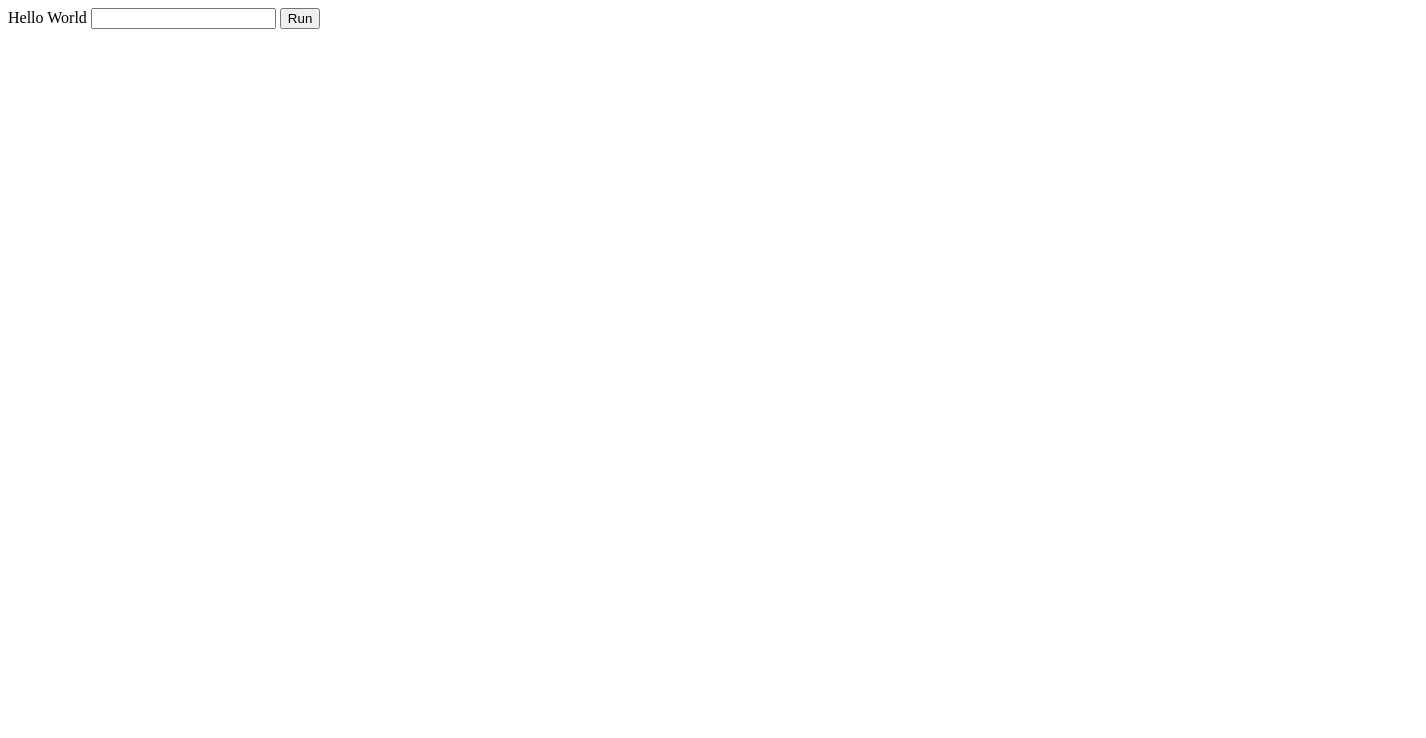
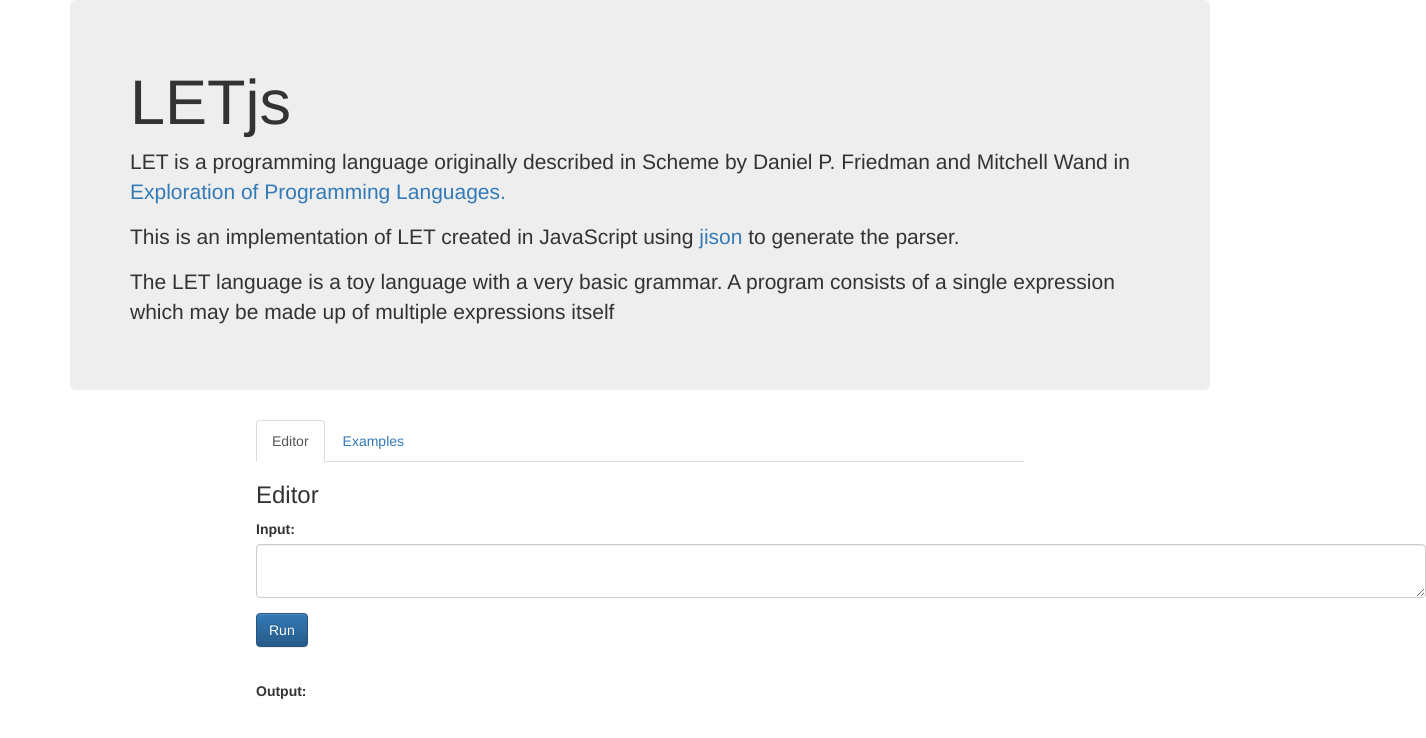
Before and after one commit to hoenn/LETjs, a website: page frontend/index.html in a window 1280 px wide. Shown: the whole page, 1426 px wide, since content can reach past the window. Drawn offline with nearby package versions, Linux system fonts and the light colour scheme.

Commit message:
Created a new UI in index.html and added main.css

```diff
--- a/frontend/index.html
+++ b/frontend/index.html
@@ -1,8 +1,84 @@
+<!doctype html>
 <html>
-    <script src = "./bundle.js"></script>
+	<head>
+		<link rel="stylesheet" type="text/css" href="main.css">
+		<!-- Latest compiled and minified CSS -->
+		<link rel="stylesheet" href="https://maxcdn.bootstrapcdn.com/bootstrap/3.3.7/css/bootstrap.min.css" integrity="sha384-BVYiiSIFeK1dGmJRAkycuHAHRg32OmUcww7on3RYdg4Va+PmSTsz/K68vbdEjh4u" crossorigin="anonymous">
+
+
+		<!-- Optional theme -->
+		<link rel="stylesheet" href="https://maxcdn.bootstrapcdn.com/bootstrap/3.3.7/css/bootstrap-theme.min.css" integrity="sha384-rHyoN1iRsVXV4nD0JutlnGaslCJuC7uwjduW9SVrLvRYooPp2bWYgmgJQIXwl/Sp" crossorigin="anonymous">
+	</head>
+	<body>
+		<div class="container">
+			<div class="jumbotron">
+				<h1>LETjs</h1>
+				<p>LET is a programming language originally described in Scheme by Daniel P. Friedman and Mitchell Wand in
+					<a href ="https://mitpress.mit.edu/books/essentials-programming-languages">Exploration of Programming Languages.</a></p>
+				<p>This is an implementation of LET created in JavaScript using <a href ="https://github.com/zaach/jison">jison</a> to generate the parser.</p>
+				<p>The LET language is a toy language with a very basic grammar. A program consists of a single expression which may be made up of multiple expressions itself</p>
+			</div>
+		</div>
+
+	<ul class="nav nav-tabs side-buffer">
+		<li class="active"><a data-toggle="tab" href="#editor">Editor</a></li>
+		<li><a data-toggle="tab" href="#examples">Examples</a></li>
+	</ul>
+
+	<div class="tab-content side-buffer">
+		<div id="editor" class="tab-pane fade in active">
+		<h3>Editor</h3>
+		<div class= "container">
+			<div class ="row">
+					<div class="form-group">
+						<label for="input">Input:</label>
+						<textarea class="form-control" id="user"></textarea>
+					</div>
+			</div>
+
+			<div class ="row bottom-buffer">
+				<button type="button" onclick ="parse()" class="btn btn-primary btn-md">Run</button>
+			</div>
+
+			<div class ="row">
+				<div class="form-group">
+					<label for="output">Output:</label>
+					<!--<input id = "output" class="form-control" id="output">--><div id = "output"></div>
+				</div>
+			</div>
+		</div>
+	</div>
+
+    <div id="examples" class="tab-pane fade">
+      <h3>Examples</h3>
+    </div>
+
+
+
+
+
+
+
+		<script src = "./bundle.js"></script>
+
+		<script src="https://ajax.googleapis.com/ajax/libs/jquery/1.11.3/jquery.min.js"></script>
+		<script src="http://maxcdn.bootstrapcdn.com/bootstrap/3.3.5/js/bootstrap.min.js"></script>
+
+		<!-- Latest compiled and minified JavaScript -->
+		<script src="https://maxcdn.bootstrapcdn.com/bootstrap/3.3.7/js/bootstrap.min.js" integrity="sha384-Tc5IQib027qvyjSMfHjOMaLkfuWVxZxUPnCJA7l2mCWNIpG9mGCD8wGNIcPD7Txa" crossorigin="anonymous"></script>
+	</body>
+
+
+
+
+
+
+
+
+
+	<!--<script src = "./bundle.js"></script>
     <head>Hello World</head>
     <input id ="user" text="LET">
     <button onclick ="parse()">Run</button>
-    <div id = "output"></div>
-    <div id = "ast"></div>
+    <div id = "output"></div>-->
 </html>
--- /dev/null
+++ b/frontend/main.css
@@ -0,0 +1,15 @@
+#user
+{
+  resize: vertical;
+}
+
+.bottom-buffer
+{
+  margin-bottom: 3%;
+}
+
+.side-buffer
+{
+  margin-left: 20%;
+  margin-right: 20%
+}
```
